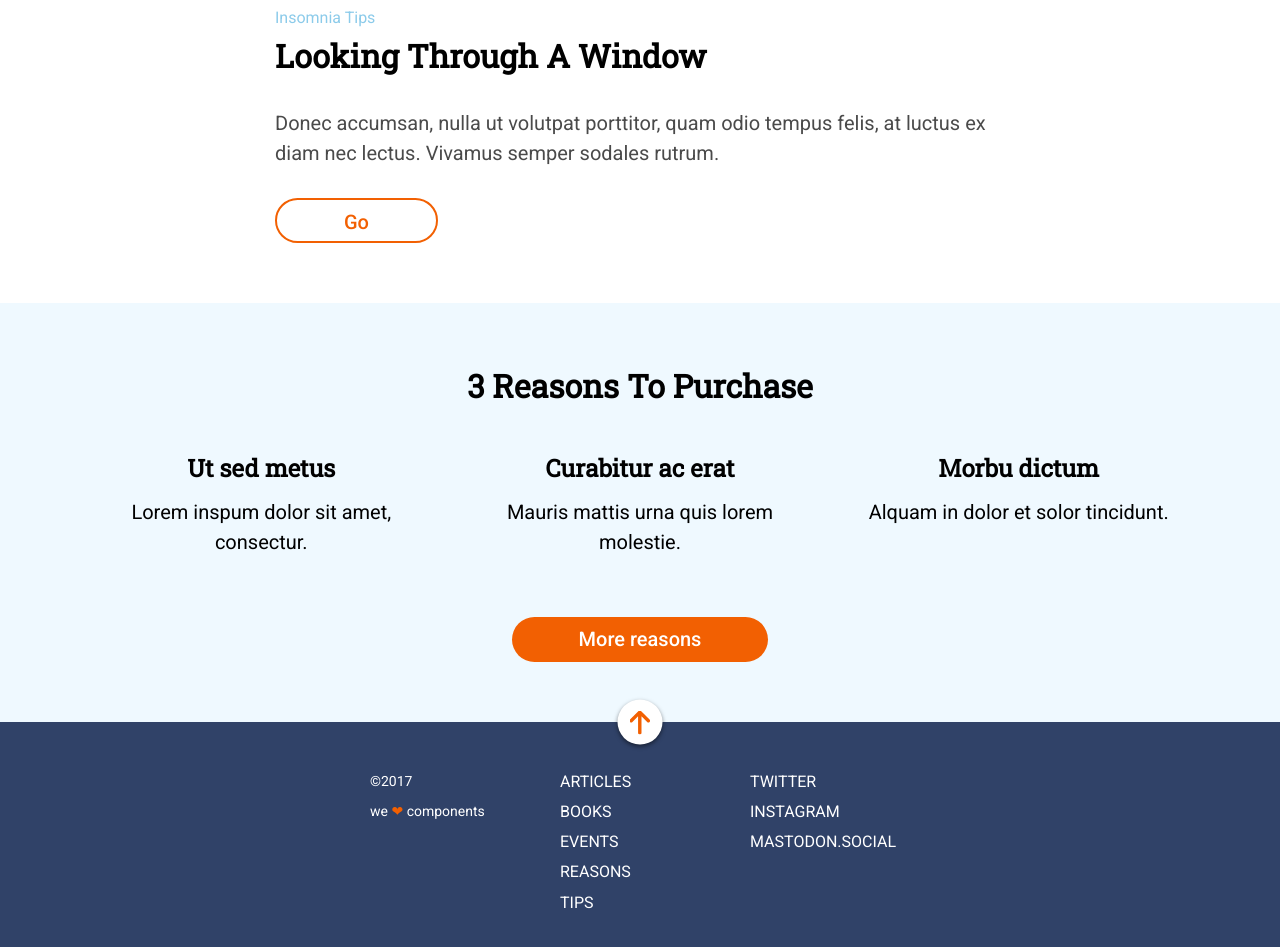
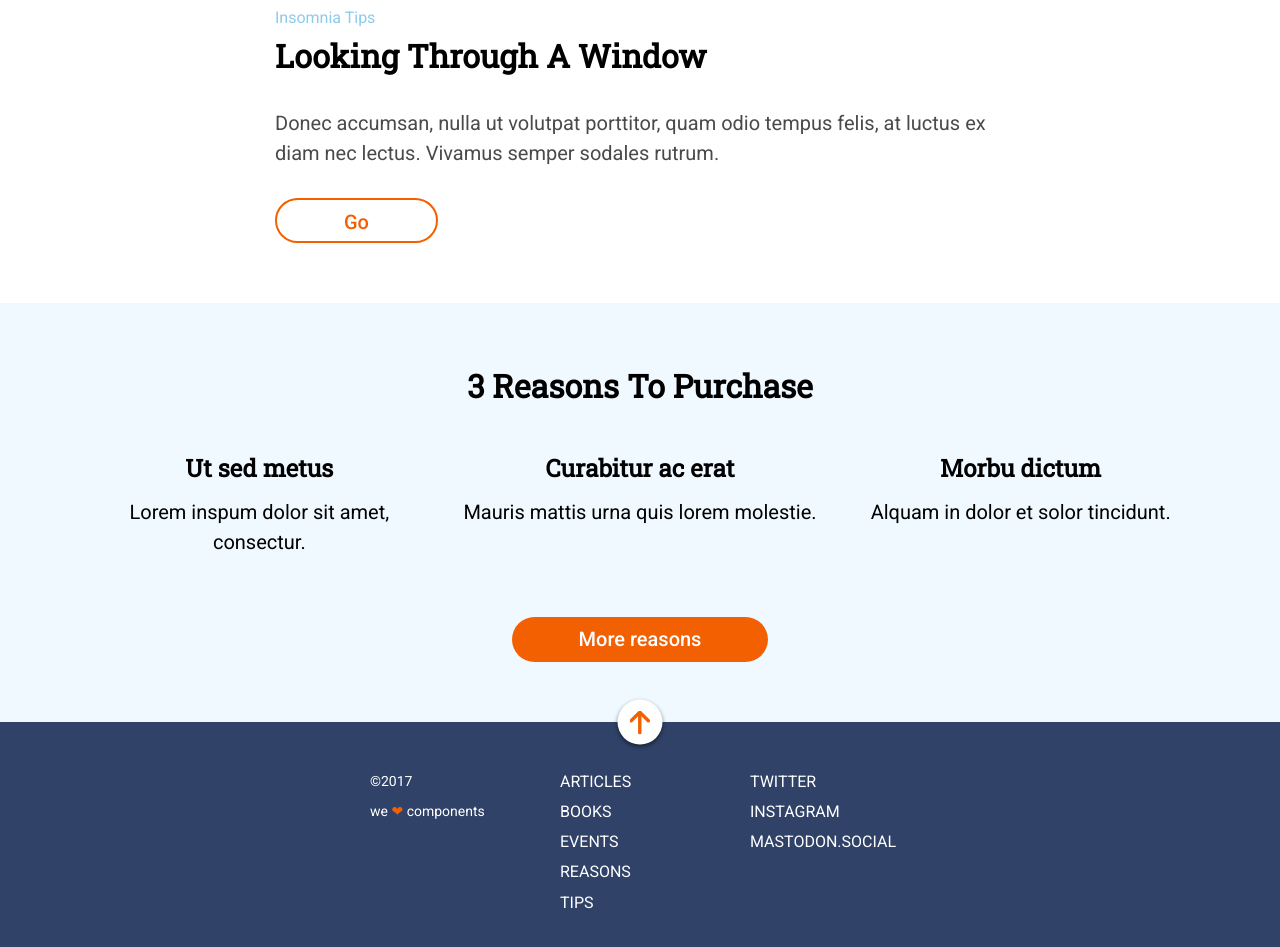
Before and after one commit to AiaRup/f-m1-evaluacion-final-AiaRup, a website: page docs/index.html in a window 1280 px wide. Shown: the part 857-1804 px from the top of the page. Drawn offline with nearby package versions, Linux system fonts and the light colour scheme; files that its build step writes are made by us from their sources.

Commit message:
fix wrapper mas-size, delete comments and organize the code

```diff
--- a/_src/assets/scss/components/_general.scss
+++ b/_src/assets/scss/components/_general.scss
@@ -1,9 +1,5 @@
 * {
   box-sizing: border-box;
-}
-
-html {
-  scroll-behavior: smooth;
 }
 
 body {
@@ -19,9 +15,11 @@ body {
   height: 100%;
   width: 100%;
   @media all and (min-width: 768px) {
-    padding: 0 39px;
+    padding: 0 40px;
   }
   @media all and (min-width: 1280px) {
-    padding: 0 275px;
+    max-width: 730px;
+    padding: 0;
+    margin: 0 auto;
   }
 }
--- a/_src/assets/scss/layout/_footer.scss
+++ b/_src/assets/scss/layout/_footer.scss
@@ -9,8 +9,8 @@
     padding: 45px 0;
   }
   .wrapper {
-    @media all and (min-width: 768px) {
-      padding: 0 370px;
+    @media all and (min-width: 1280px) {
+      max-width: 540px;
     }
   }
   .footer__arrow-link {
--- a/_src/assets/scss/layout/_main.scss
+++ b/_src/assets/scss/layout/_main.scss
@@ -56,7 +56,7 @@
   }
   .wrapper {
     @media all and (min-width: 1280px) {
-      padding: 0 85px;
+      max-width: 1115px;
     }
   }
   .second-section__title {
@@ -79,12 +79,13 @@
     display: grid;
     grid-template-columns: repeat(3, 1fr);
     grid-template-rows: 1fr;
-    grid-gap: 30px;
+    grid-gap: 28px;
+    padding: 0;
     margin-bottom: 60px;
-    padding: 0;
   }
   @media all and (min-width: 1280px) {
-    grid-gap: 26.2px;
+    grid-template-columns: repeat(3, 1fr);
+    grid-gap: 27px;
   }
 
   .product {
```
Also changed, not shown: _src/templates/partials/_header.html (+1 -1 lines), _src/templates/partials/_main.html (+1 -1 lines).
